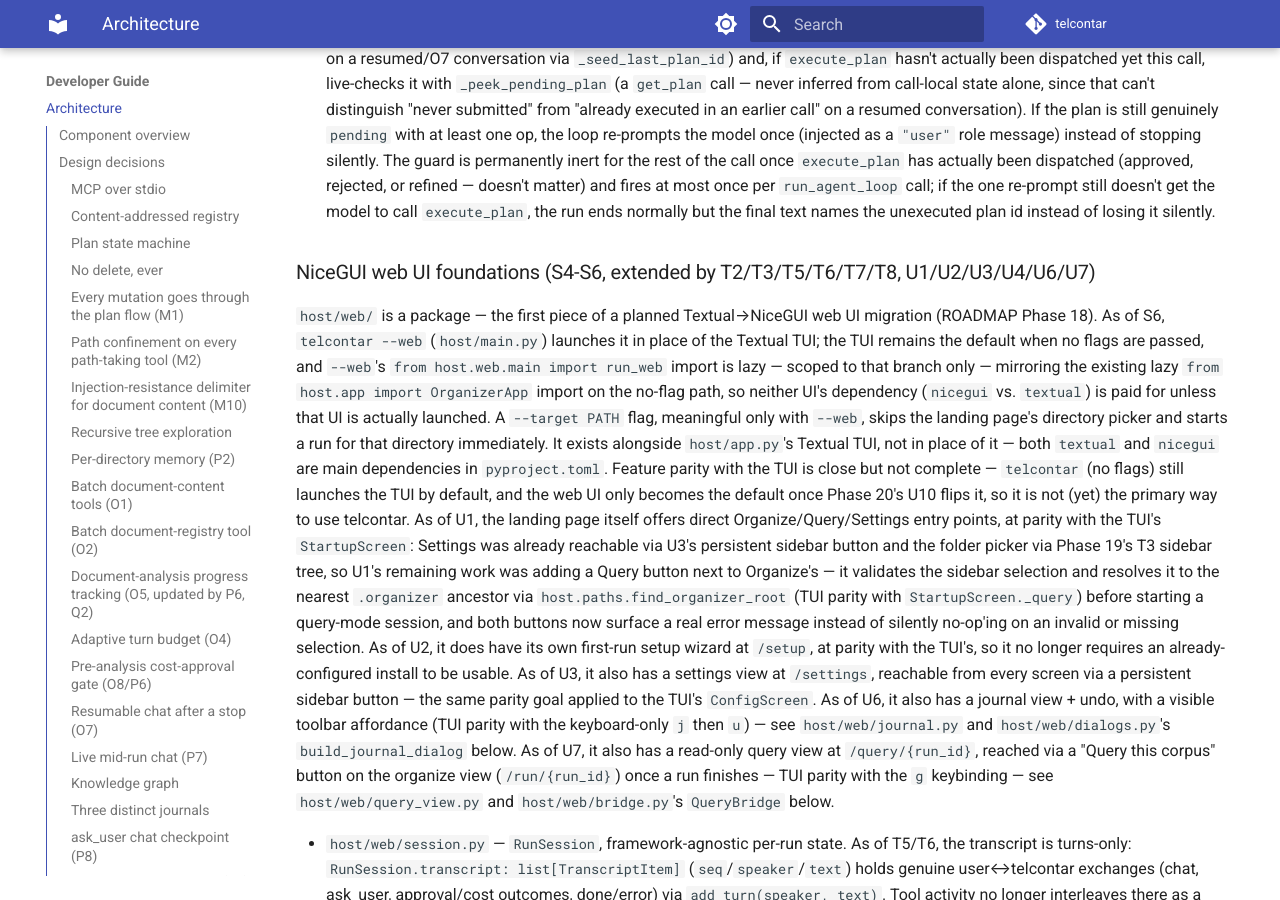
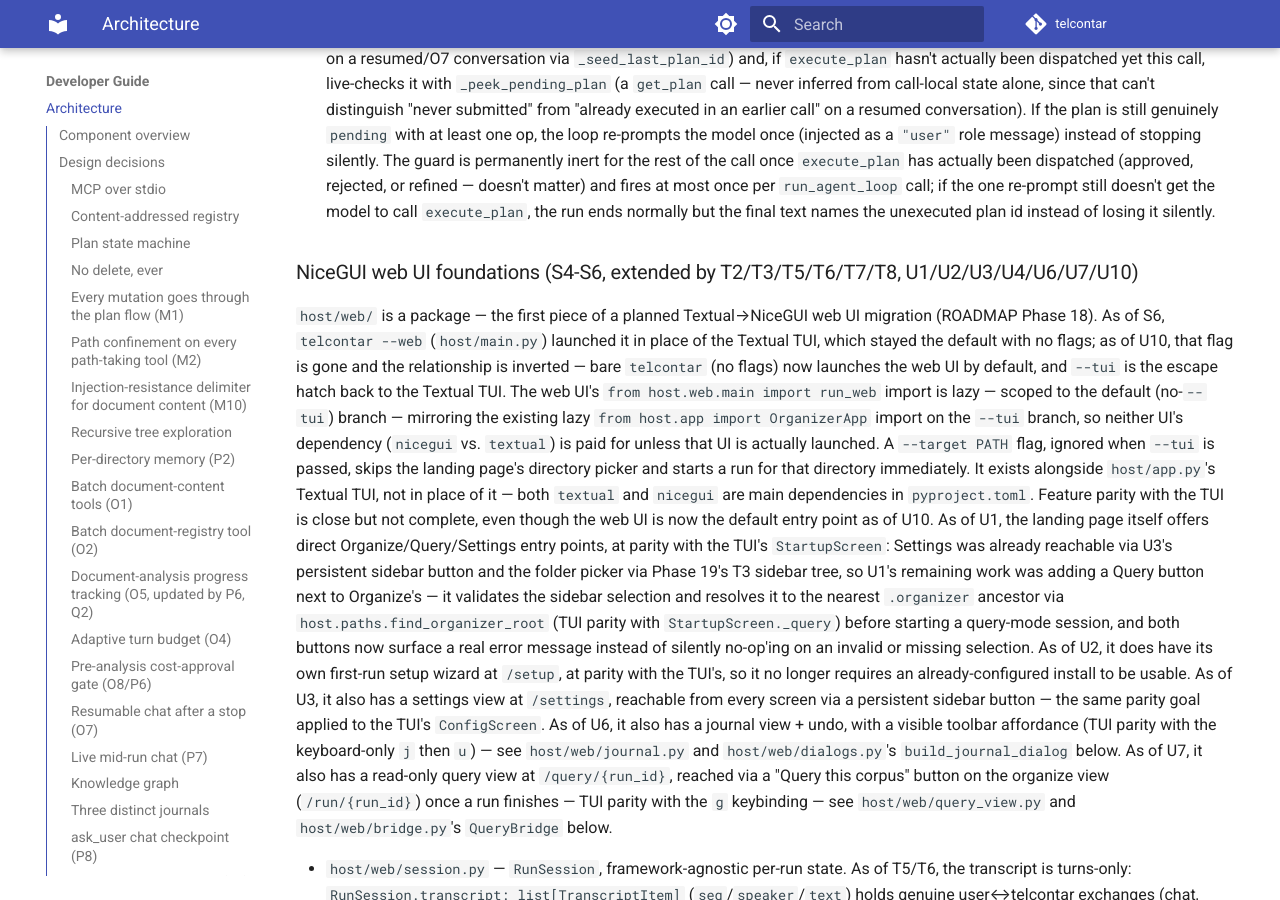
Before and after one commit to reboulip/telcontar, an MkDocs documentation site: the page built from docs/developer/architecture.md, in a window 1280 px wide and 900 px high, scrolled down 15748 px. Built offline with MkDocs 1.6.1 and Material for MkDocs 9.7.7, drawn with Linux system fonts in a browser that asks for light colours; comment, search, counter and statistics services are not loaded.

Commit message:
feat: flip the default entrypoint to the web UI (U10)
Bare `telcontar` now opens the NiceGUI web UI; `telcontar --tui`
becomes the Textual escape hatch (removed the old --web flag).
--target still skips the web landing page's directory picker, now
ignored only when --tui is passed. Updates README and docs to match,
plus two stale doc mentions of the web UI startup screen lacking a
direct Query entry point (it's had one since U1).

Completes Phase 20 — Parity.

```diff
--- a/docs/developer/architecture.md
+++ b/docs/developer/architecture.md
@@ -379,22 +379,23 @@ Three parts:
   call `execute_plan`, the run ends normally but the final text names the
   unexecuted plan id instead of losing it silently.
 
-### NiceGUI web UI foundations (S4-S6, extended by T2/T3/T5/T6/T7/T8, U1/U2/U3/U4/U6/U7)
+### NiceGUI web UI foundations (S4-S6, extended by T2/T3/T5/T6/T7/T8, U1/U2/U3/U4/U6/U7/U10)
 
 `host/web/` is a package — the first piece of a planned Textual→NiceGUI web UI
-migration (ROADMAP Phase 18). As of S6, `telcontar --web` (`host/main.py`) launches
-it in place of the Textual TUI; the TUI remains the default when no flags are
-passed, and `--web`'s `from host.web.main import run_web` import is lazy — scoped
-to that branch only — mirroring the existing lazy `from host.app import
-OrganizerApp` import on the no-flag path, so neither UI's dependency (`nicegui` vs.
-`textual`) is paid for unless that UI is actually launched. A `--target PATH` flag,
-meaningful only with `--web`, skips the landing page's directory picker and starts
-a run for that directory immediately. It exists alongside `host/app.py`'s Textual
-TUI, not in place of it — both `textual` and `nicegui` are main dependencies in
-`pyproject.toml`. Feature parity with the TUI is close but not complete —
-`telcontar` (no flags) still launches the TUI by default, and the web UI only
-becomes the default once Phase 20's U10 flips it, so it is not (yet) the
-primary way to use telcontar. As of U1, the landing page itself offers direct
+migration (ROADMAP Phase 18). As of S6, `telcontar --web` (`host/main.py`) launched
+it in place of the Textual TUI, which stayed the default with no flags; as of U10,
+that flag is gone and the relationship is inverted — bare `telcontar` (no flags)
+now launches the web UI by default, and `--tui` is the escape hatch back to the
+Textual TUI. The web UI's `from host.web.main import run_web` import is lazy —
+scoped to the default (no-`--tui`) branch — mirroring the existing lazy `from
+host.app import OrganizerApp` import on the `--tui` branch, so neither UI's
+dependency (`nicegui` vs. `textual`) is paid for unless that UI is actually
+launched. A `--target PATH` flag, ignored when `--tui` is passed, skips the
+landing page's directory picker and starts a run for that directory immediately.
+It exists alongside `host/app.py`'s Textual TUI, not in place of it — both
+`textual` and `nicegui` are main dependencies in `pyproject.toml`. Feature parity
+with the TUI is close but not complete, even though the web UI is now the default
+entry point as of U10. As of U1, the landing page itself offers direct
 Organize/Query/Settings entry points, at parity with the TUI's `StartupScreen`:
 Settings was already reachable via U3's persistent sidebar button and the
 folder picker via Phase 19's T3 sidebar tree, so U1's remaining work was adding
```
Also changed, not shown: README.md (+5 -5 lines), ROADMAP.md (+2 -2 lines), docs/developer/modules.md (+10 -8 lines), docs/getting-started/installation.md (+3 -3 lines), docs/getting-started/quickstart.md (+5 -3 lines), docs/index.md (+2 -2 lines), 3 other files.
